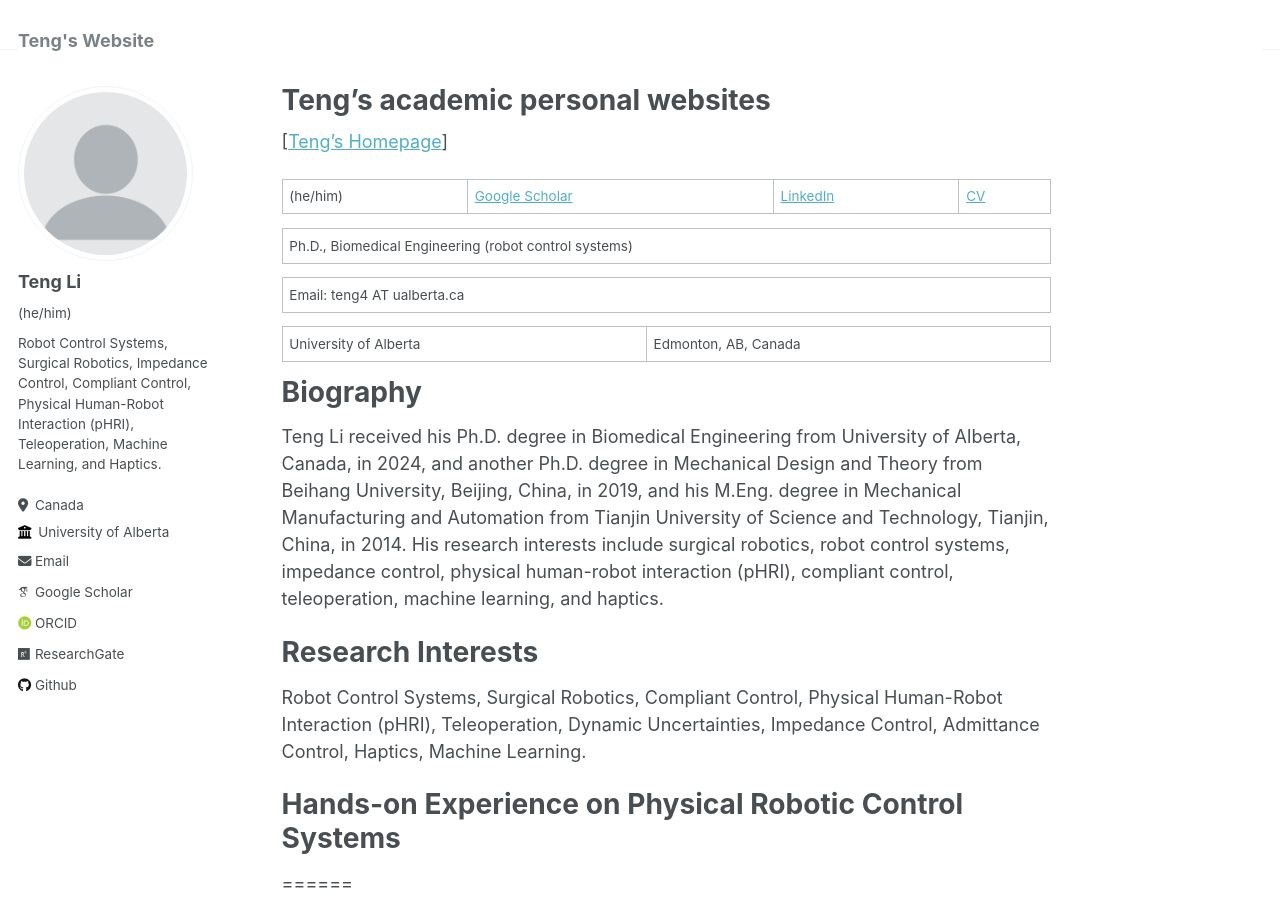
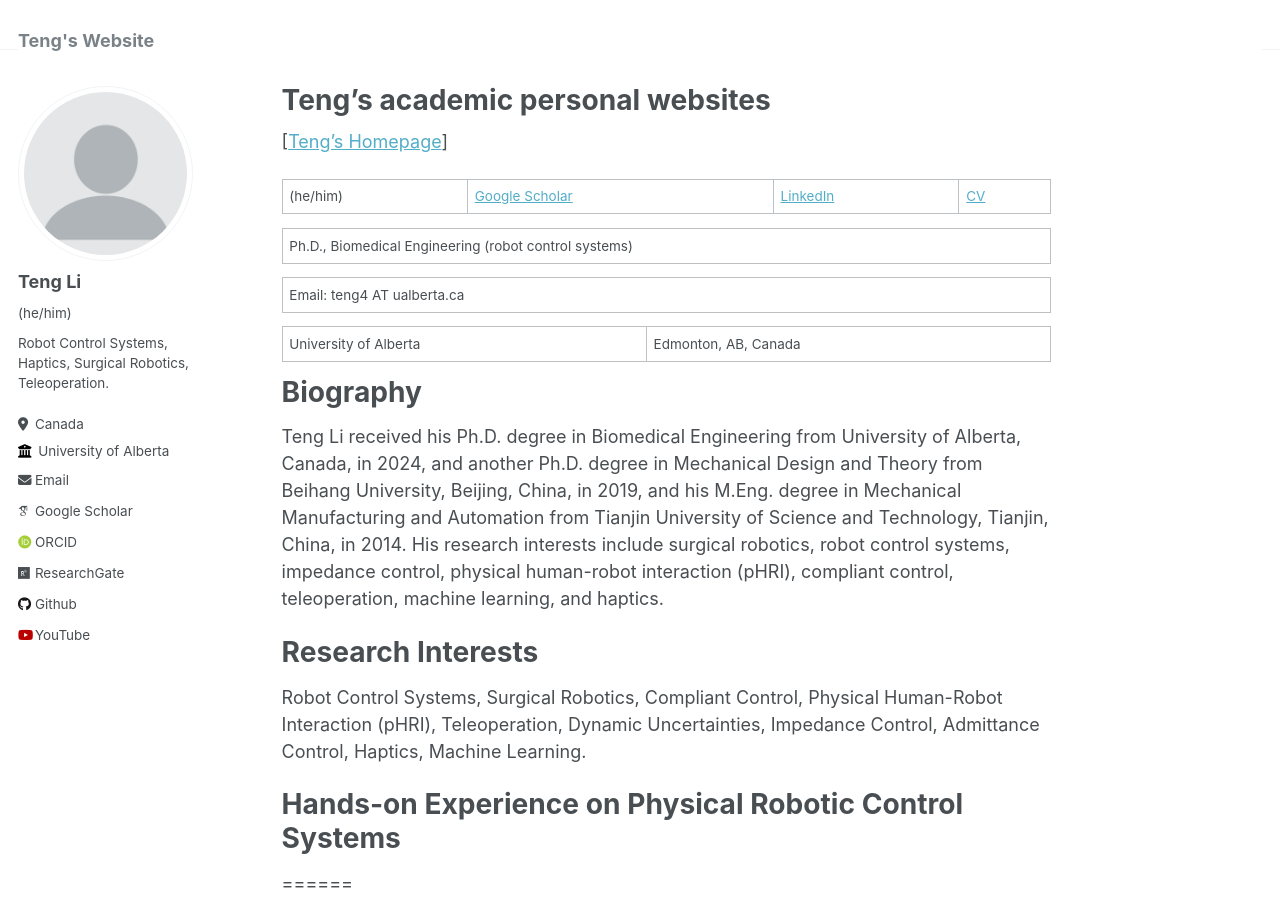
Before and after one commit to teng4/teng4.github.io, a Jekyll site: the page built from _pages/teng4_about.md, in a window 1280 px wide and 900 px high. Built offline with Jekyll 4.4.1, drawn with Linux system fonts in a browser that asks for light colours; some web fonts are replaced.

Commit message:
Update _config.yml

```diff
--- a/_config.yml
+++ b/_config.yml
@@ -24,7 +24,7 @@ author:
   avatar           : "profile.png" #"flower_tulips01.jpg"  #"profile.png"
   name             : "Teng Li"  #"Your Sidebar Name"
   pronouns         : "(he/him)" # example: "she/her"
-  bio              : "Robot Control Systems, Surgical Robotics, Impedance Control, Compliant Control, Physical Human-Robot Interaction (pHRI), Teleoperation, Machine Learning, and Haptics." # "Short biography for the left-hand sidebar"
+  bio              : "Robot Control Systems, Haptics, Surgical Robotics, Teleoperation." # "Short biography for the left-hand sidebar"
   email            : "teng4@ualberta.ca"  #"none@example.org"
   employer         : "University of Alberta" #"Red Brick University"
   location         : "Canada" #"Earth"
@@ -70,7 +70,7 @@ author:
   weibo            : # Username
   wikipedia        : # Username
   xing             : # Username
-  youtube          : # Username
+  youtube          : "https://studio.youtube.com/channel/UCYEMLN1bAorv6L0iU1PeEaA" # Username
   zhihu            : # URL
 
 
```
